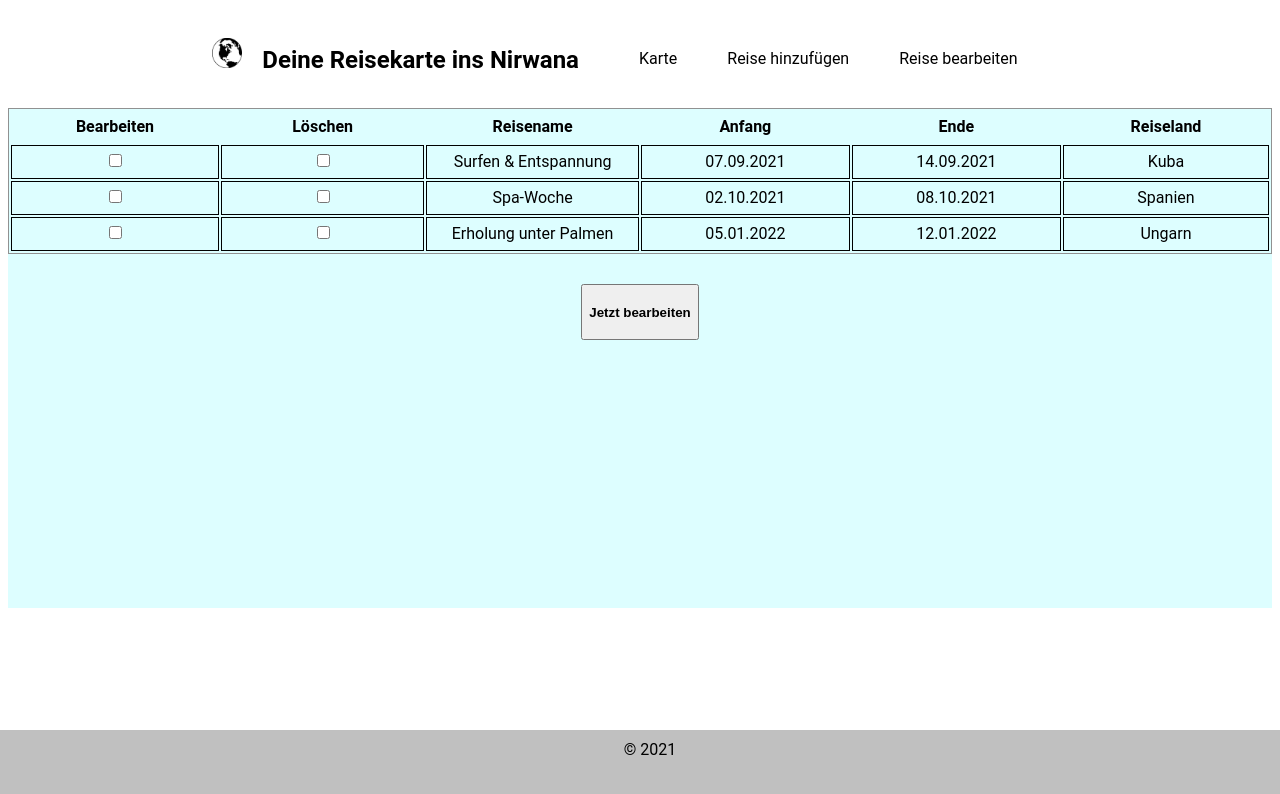
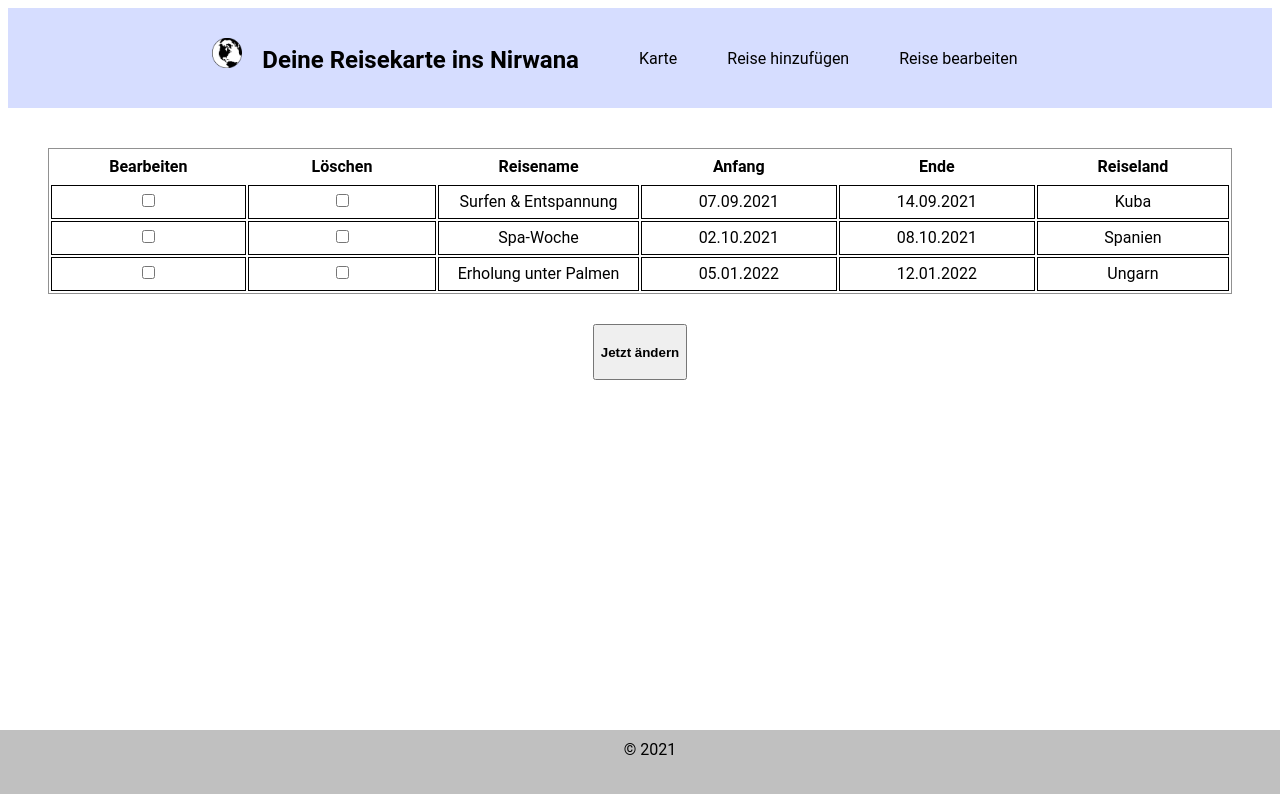
Before and after one commit to simontree/webtech-2, a plain HTML site: page reise_bearbeiten.html in a window 1280 px wide. Drawn offline with Linux system fonts and the light colour scheme.

Commit message:
globalmap angepasst und css

```diff
--- a/css/styles.css
+++ b/css/styles.css
@@ -49,12 +49,13 @@ body{
 
 header {
     grid-area: header;
+    background-color: #d6ddff;
 }
 
 main {
     grid-area: main;
     line-height: 30px;
-    background-color:rgb(221, 254, 255);
+    padding: 40px;
 }
 
 footer {
@@ -68,6 +69,9 @@ footer {
     padding: 10px;
 }
 
+.menu li{
+    transition: all 0.3s linear 0s;
+}
 
 .mapimage{
     max-width: 100%;
--- a/reise_bearbeiten.html
+++ b/reise_bearbeiten.html
@@ -60,7 +60,7 @@
                 </tr>
             </table>
             <br>
-            <button><h4>Jetzt bearbeiten</h4></button>
+            <button><h4>Jetzt ändern</h4></button>
         </main>
         <footer>
             © 2021
```
Also changed, not shown: images/globalmap.jpg.
